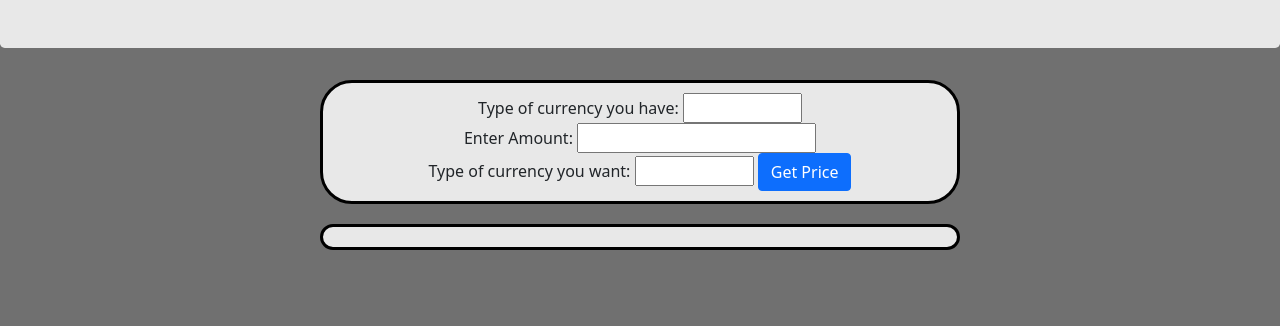
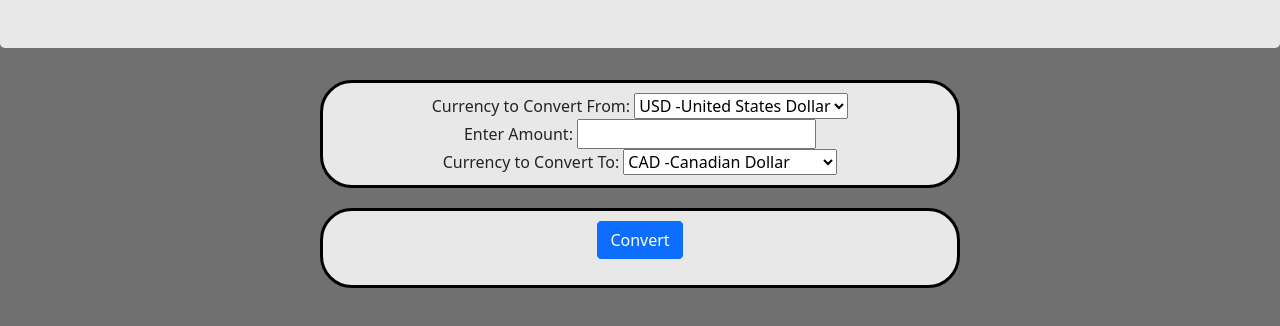
Before and after one commit to waredaniel/Currency-Exchanger, a website built with webpack: page src/index.html in a window 1280 px wide. Shown: the part 126-452 px from the top of the page. Built offline with nearby package versions, Linux system fonts and the light colour scheme.

Commit message:
Add drop down menus with functionality for top 10 currencies.

```diff
--- a/src/index.html
+++ b/src/index.html
@@ -8,16 +8,43 @@
     <h2>Convert Your Currency!</h2>
   </div>
   <div class="box">
-    <label for="suppliedCurrency"> Type of currency you have:</label>
-    <input id="suppliedCurrency" type="text" size="7">
+    <label for="suppliedCurrency"> Currency to Convert From:</label>
+    <!-- <input id="suppliedCurrency" type="text" size="7"> -->
+    <select id="suppliedCurrency">
+      <option value="USD">USD -United States Dollar</option>
+      <option value="CAD">CAD -Canadian Dollar</option>
+      <option value="GBP">GBP -Pound Sterling</option>
+      <option value="EUR">EUR -Euro</option>
+      <option value="JPY">JPY- Japanese Yen</option>
+      <option value="AUD">AUD -Austrailian Dollar</option>
+      <option value="RUB">RUB -Russian Ruble</option>
+      <option value="HKD">HKD -Hong Kong Dollar</option>
+      <option value="CHF">CHF -Swiss Franc</option>
+      <option value="CNY">CNY -Chinese Renminbi</option>
+      <option value="NZD">NZD -New Zealand Dollar</option>
+    </select>
     <br>
     <label for="transactionAmount">Enter Amount:</label>
     <input id="transactionAmount" type="number" min="0">
     <br>
-    <label for="desiredCurrency"> Type of currency you want:</label>
-    <input id="desiredCurrency" type="text" size="7">
-    <button class="btn btn-primary" id="submit">Get Price</button>
-  </div>
-    <div class="box"><span class="showCost"></span></div>
+    <label for="desiredCurrency"> Currency to Convert To:</label>
+    <select id="desiredCurrency">
+      <option value="CAD">CAD -Canadian Dollar</option>
+      <option value="GBP">GBP -Pound Sterling</option>
+      <option value="EUR">EUR -Euro</option>
+      <option value="JPY">JPY- Japanese Yen</option>
+      <option value="AUD">AUD -Austrailian Dollar</option>
+      <option value="RUB">RUB -Russian Ruble</option>
+      <option value="HKD">HKD -Hong Kong Dollar</option>
+      <option value="CHF">CHF -Swiss Franc</option>
+      <option value="CNY">CNY -Chinese Renminbi</option>
+      <option value="NZD">NZD -New Zealand Dollar</option>
+      <option value="USD">USD -United States Dollar</option>
+    </select>
+    </div>
+    <div class="box">
+      <button class="btn btn-primary" id="submit">Convert</button>
+      <p><span class="showCost"></span></p>
+    </div>
 </body>
 </html>
```
